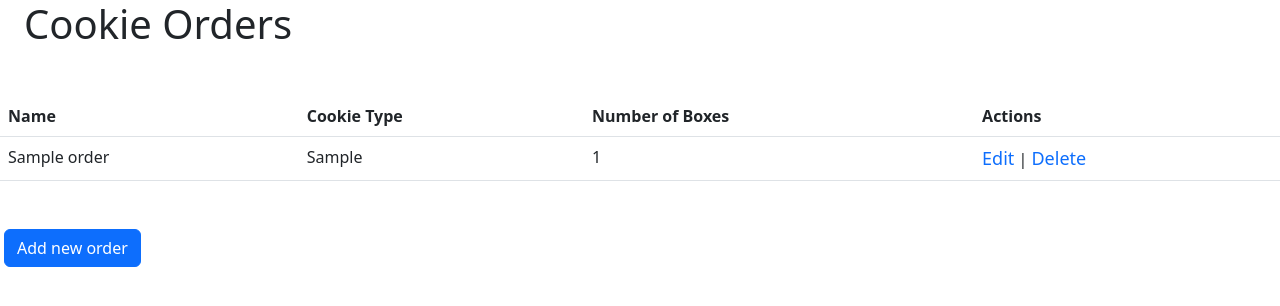
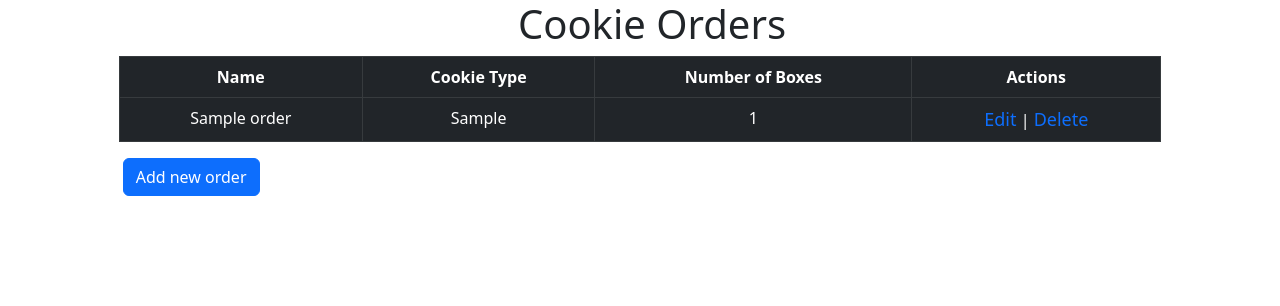
Before and after one commit to Brando129/Cookie_orders_with_validation, a Python web app: template flask_app/templates/cookie_orders.html in a window 1280 px wide. Shown: the top 306 px of the page. Run offline with Jinja, Linux system fonts and the light colour scheme; the template is opened without the code that fills it: most values are stand-ins (such as "Sample title", 1, 10 or a date in 2020).

Commit message:
Adjusted the table in cookie orders html.

```diff
--- a/flask_app/templates/cookie_orders.html
+++ b/flask_app/templates/cookie_orders.html
@@ -12,17 +12,17 @@
 <body>
     <body>
         <!-- Container -->
-        <div class="read_all_container">
-            <h1 class="text-left ms-4">Cookie Orders</h1>
+        <div class="container col-md-10">
+            <h1 class="text-center ms-4">Cookie Orders</h1>
             <!-- Cookie Orders Table -->
-            <table class="table p-3 col-4 mx-auto my-5 table-hover">
+            <table class="table table-dark table-bordered table-hover">
                 <!-- Table Head -->
-                <thead>
+                <thead class="text-center">
                     <tr>
                         <th>Name</th>
                         <th>Cookie Type</th>
                         <th>Number of Boxes</th>
-                        <th>Actions</th>
+                        <th class="text-center">Actions</th>
                     </tr>
                 </thead>
                 <!-- End of Table Head -->
@@ -30,11 +30,11 @@
                 <tbody>
                     {% for order in orders %}
                     <!-- Table Row -->
-                        <tr>
+                        <tr class="text-center">
                             <td>{{order.name}}</td>
                             <td>{{order.cookie_type}}</td>
                             <td>{{order.num_of_boxes}}</td>
-                            <td>
+                            <td class="text-center">
                                 <a class="edit_link" href="/cookies/edit/{{order.id}}">Edit</a> |
                                 <a class="delete_link" href="cookies/destroy/{{order.id}}">Delete</a>
                             </td>
```
Also changed, not shown: flask_app/templates/registration_and_login.html (added).
